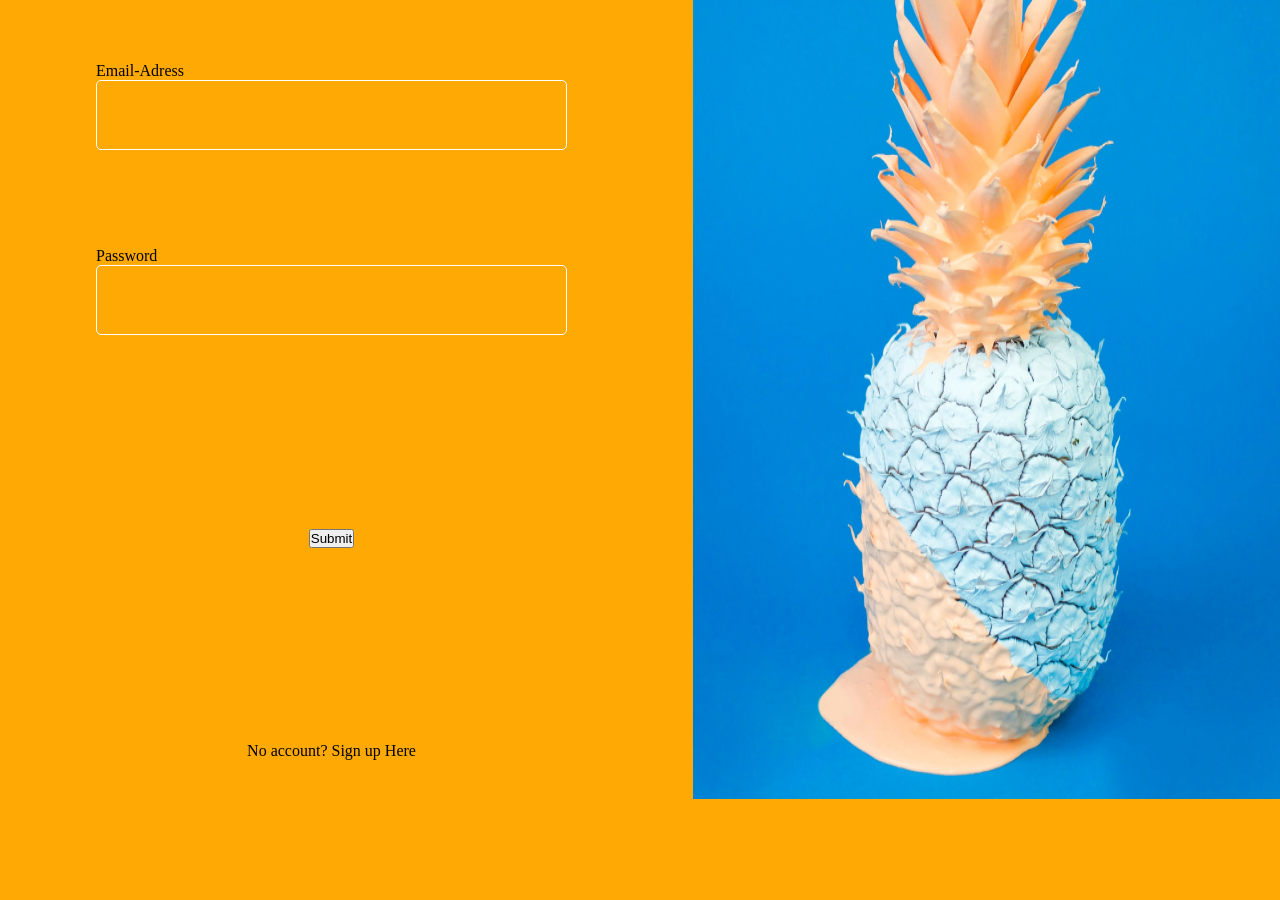
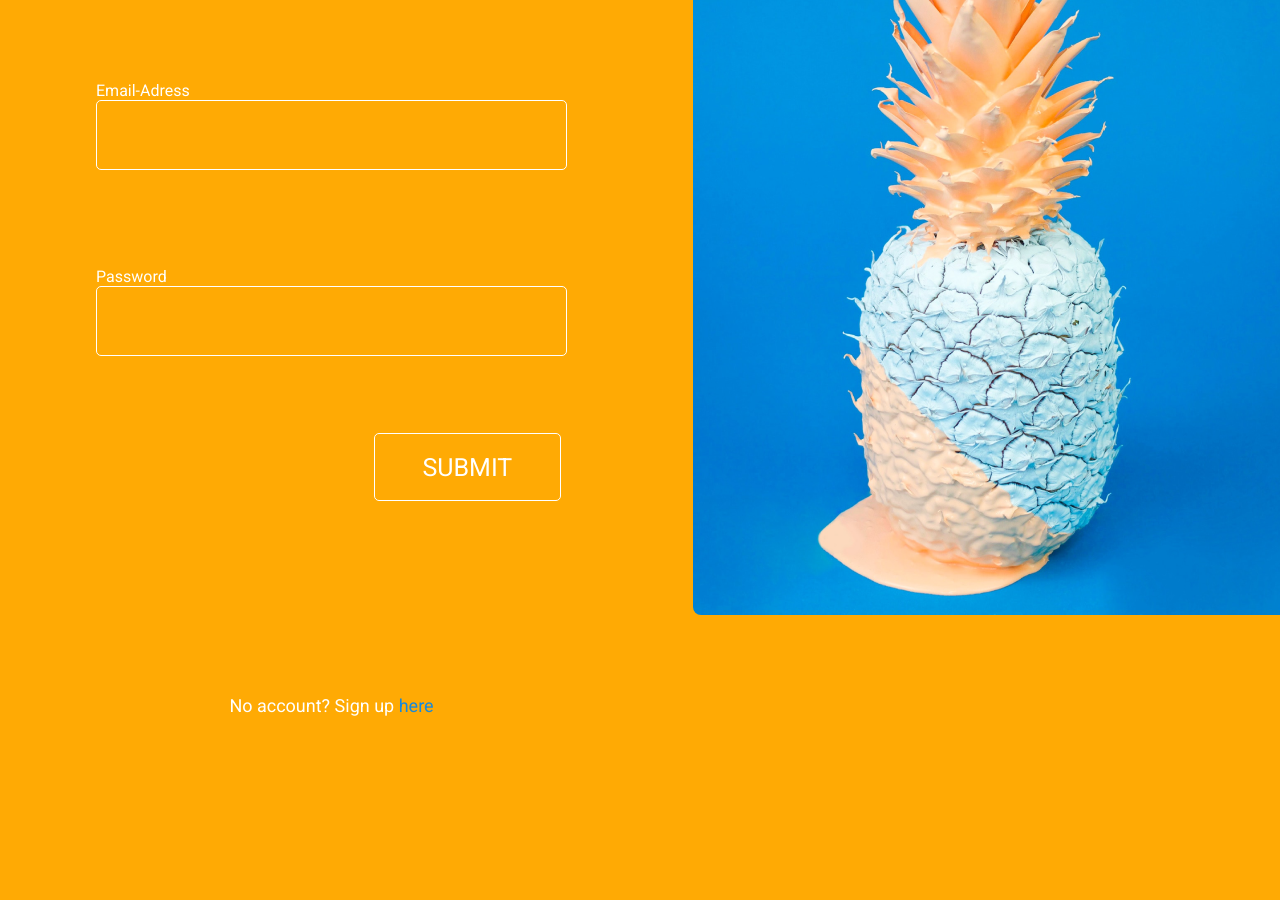
Before and after one commit to DiegoMarciano/Projeto-2, a plain HTML site: page index.html in a window 1280 px wide. Shown: the part 261-1161 px from the top of the page. After the commit the page ends 1117 px from the top, so only its background shows below. Drawn offline with Linux system fonts and the light colour scheme.

Commit message:
atualizações de layout

```diff
--- a/estilos.css
+++ b/estilos.css
@@ -3,6 +3,11 @@
     padding: 0;
     margin: 0;
 }
+
+a:hover {
+    text-decoration: underline;
+}
+
 body{
     background-color: #FFAA04;
 }
@@ -27,6 +32,9 @@ input{
     border-radius: 5px;
     width: 469px;
     height: 68px;
+    font-size: 40px;
+    text-indent: 5%;
+    color: #FFFFFF;
 }
 fieldset{
     border: 0;
@@ -36,10 +44,63 @@ img{
     margin-top: 48px;
     margin-bottom: 101px;
     margin-right: 50px;
+    border-radius: 8px;
 
 }
 h1{
-    font-family: Roboto;
+    font-family: 'Roboto';
     font-weight: 400;
     color: #FFFFFF;
+    font-weight: 400;
+font-size: 40px;
+line-height: 47px;
 }
+label{
+    font-family: 'Roboto';
+font-style: normal;
+font-weight: 400;
+font-size: 16px;
+line-height: 19px;
+
+color: #FFFFFF;
+}
+button{
+    width: 187px;
+height: 68px;
+background-color: #FFAA04;
+border: 1px solid;
+border-color: #FFFFFF;
+border-radius: 5px;
+margin-top: 77px;
+margin-left: 59%;
+font-family: 'Roboto';
+font-style: normal;
+font-weight: 400;
+font-size: 25px;
+line-height: 29px;
+color: #FFFFFF;
+}
+
+p{
+    color: #fff;
+    font-size: 18px;
+    font-family: 'Roboto';
+    font-weight: 400;
+}
+a{
+    color: #fff;
+ font-family: 'Roboto';
+ font-size: 18px;
+ font-weight: 400;
+ text-decoration: none;
+}
+
+a em {
+    color: #1689DD;
+    font-style: normal;
+}
+button:hover {
+  background-color: #DD8802;
+    cursor: pointer;
+    border-color: #000000;
+}
--- a/index.html
+++ b/index.html
@@ -4,6 +4,7 @@
     <meta charset="UTF-8">
     <meta http-equiv="X-UA-Compatible" content="IE=edge">
     <meta name="viewport" content="width=device-width, initial-scale=1.0">
+    <meta name="description" content="Página do projeto 2 de estudos HTML.">
     <title>Login Page</title>
     <link href="estilos.css" rel="stylesheet">
 </head>
@@ -20,15 +21,13 @@
             </fieldset>
             <fieldset>
                 <label for="Password">Password</label>
-                <input type="text" id="Password">
+                <input type="password" id="Password">
+                <button type="submit">SUBMIT</button>
             </fieldset>
         </form>
-        <fieldset>
-            <button type="submit">Submit</button>
-        </fieldset>
-        <a>No account? Sign up Here</a>
+        <p>No account? <a href="login.html">Sign up <em>here</em></a></p>
     </div>
-        <img src="abacaxi.png" alt="abacaxi">
+        <img src="abacaxi.png" width="598" height="828" alt="abacaxi">
     </section>
     </main>
     <footer></footer>
```
Also changed, not shown: login.html (added, +17 -0 lines), download.jpeg (added).
